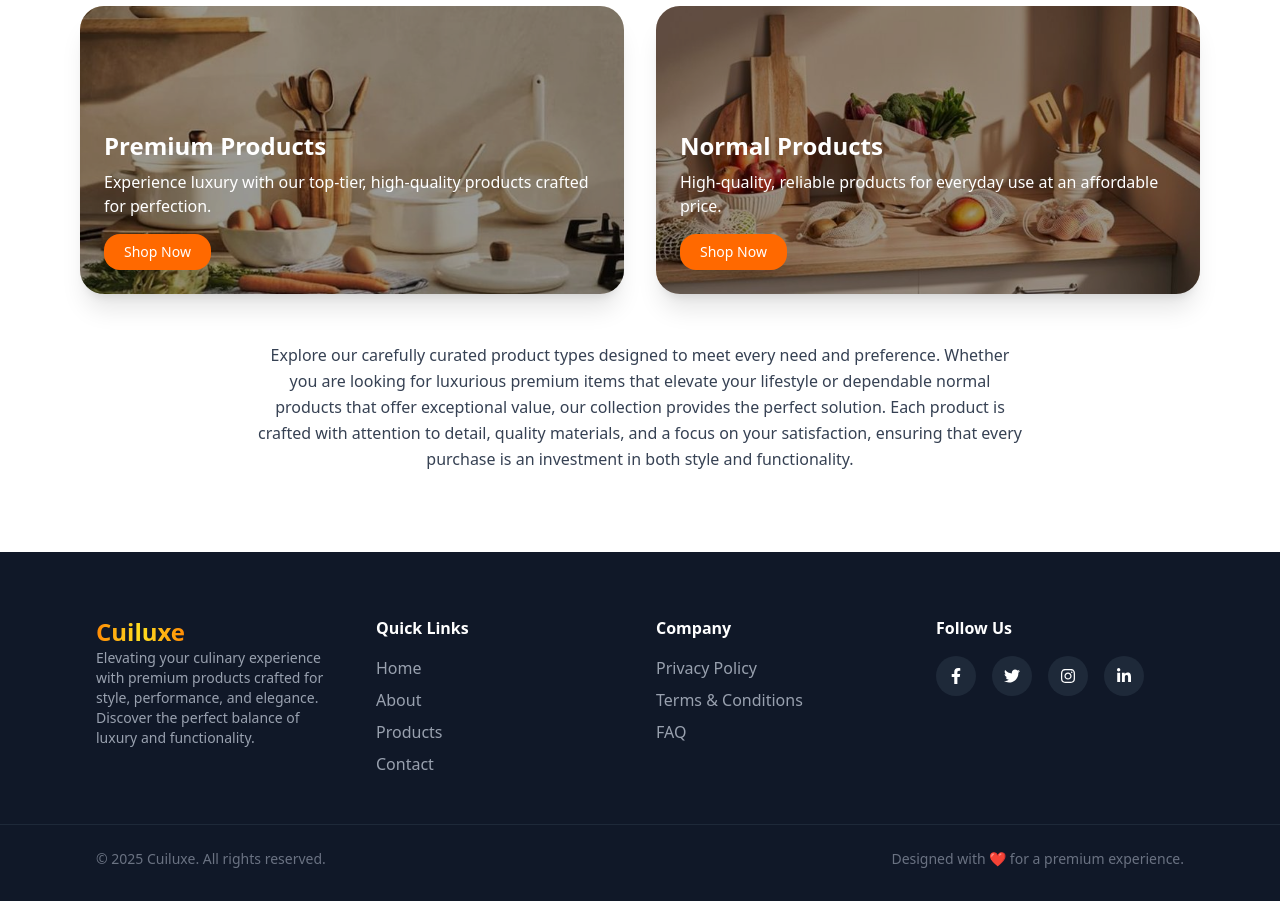
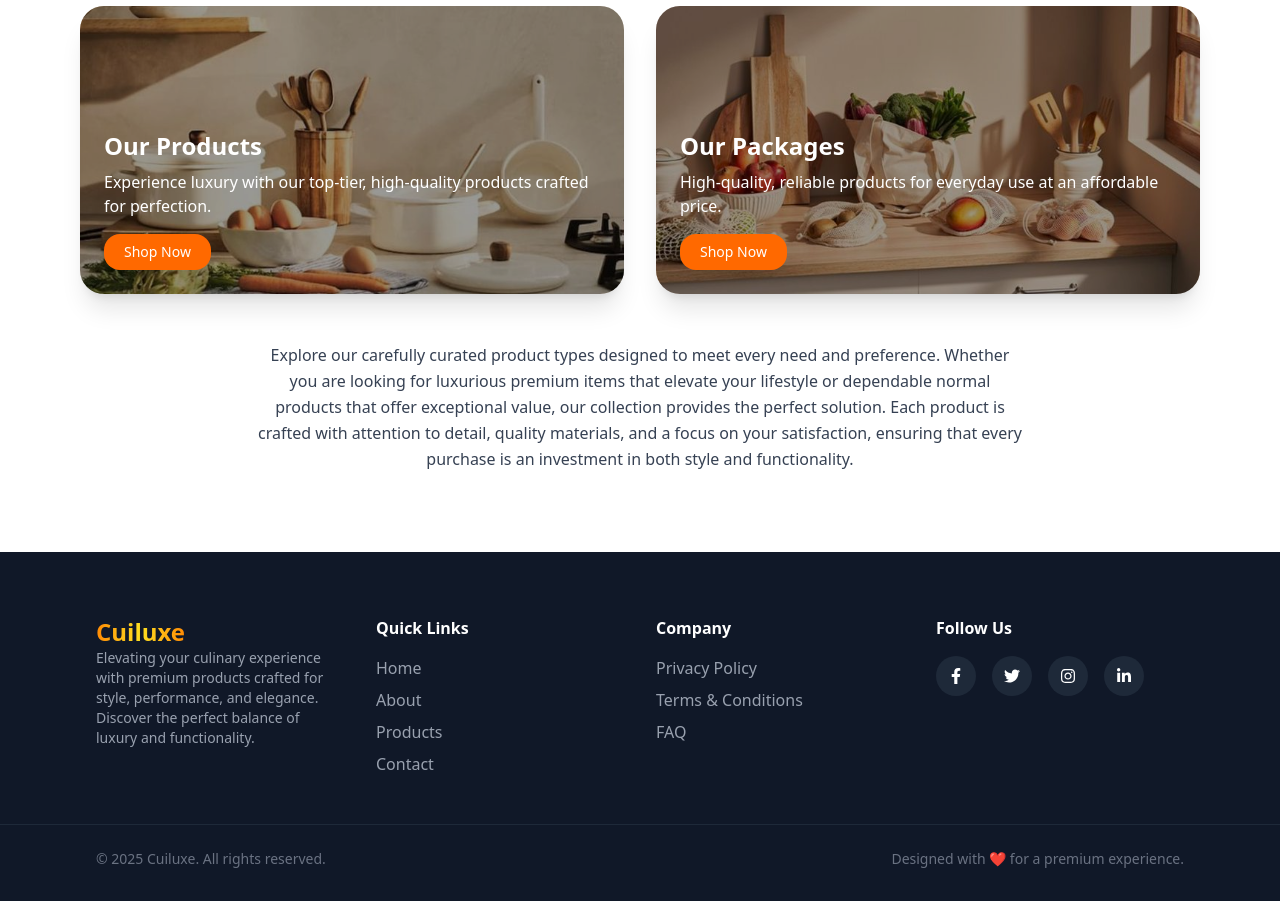
Before and after one commit to javidShabin/cuiluxe_frontend, a React app: page / in a window 1280 px wide. Shown: the part 1820-2721 px from the top of the page. Built offline with nearby package versions, Linux system fonts and the light colour scheme; no server answers; the HTML template or start-up script is replaced by a standard one; a web font is replaced by a local one.

Commit message:
add filed isPackage for add products,and add filtering api call by isPackage

```diff
--- a/src/components/ProductType.jsx
+++ b/src/components/ProductType.jsx
@@ -27,7 +27,7 @@
           <div className="absolute inset-0 bg-black/40 group-hover:bg-black/30 transition-colors duration-500"></div>
 
           <div className="relative flex flex-col justify-end h-full p-6 text-white">
-            <h3 className="text-2xl font-semibold mb-2">Premium Products</h3>
+            <h3 className="text-2xl font-semibold mb-2">Our Products</h3>
             <p className="text-sm sm:text-base mb-4">
               Experience luxury with our top-tier, high-quality products crafted
               for perfection.
@@ -53,7 +53,7 @@
           <div className="absolute inset-0 bg-black/40 group-hover:bg-black/30 transition-colors duration-500"></div>
 
           <div className="relative flex flex-col justify-end h-full p-6 text-white">
-            <h3 className="text-2xl font-semibold mb-2">Normal Products</h3>
+            <h3 className="text-2xl font-semibold mb-2">Our Packages</h3>
             <p className="text-sm sm:text-base mb-4">
               High-quality, reliable products for everyday use at an affordable
               price.
```
